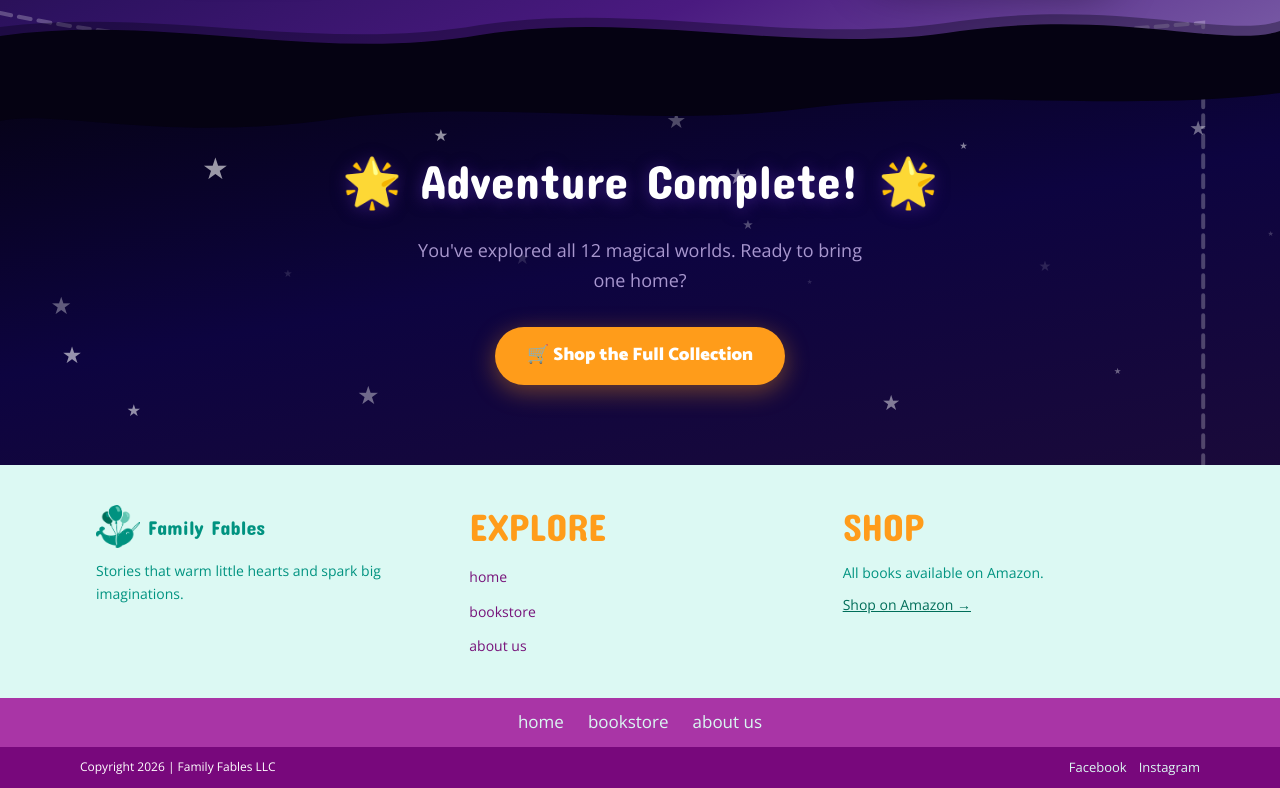
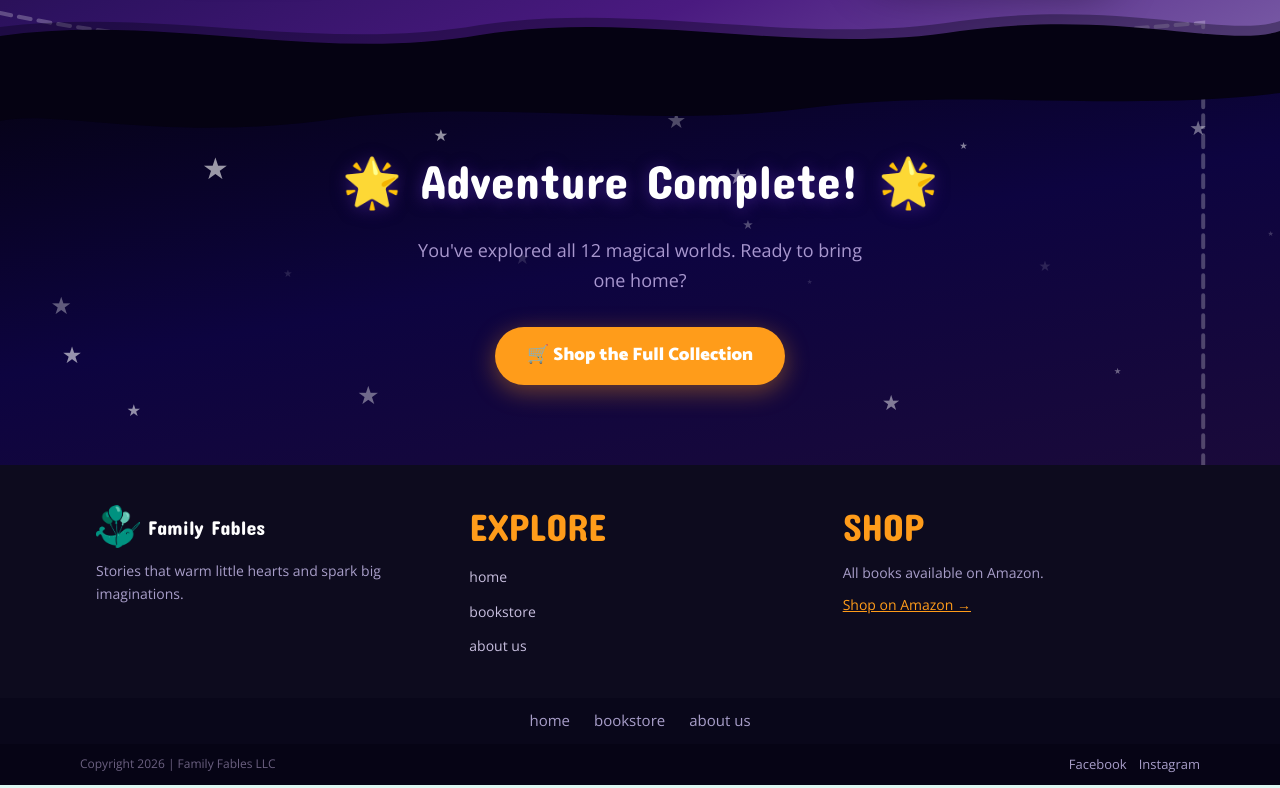
Before and after one commit to zpphillips-star/familyfables, a Next.js app: page / in a window 1280 px wide. Shown: the part 5850-6638 px from the top of the page. Built offline with nearby package versions, Linux system fonts and the light colour scheme.

Commit message:
Footer: dark night-sky theme — works on all book pages

```diff
--- a/components/Footer.tsx
+++ b/components/Footer.tsx
@@ -5,8 +5,8 @@ import { AMAZON_STORE_URL } from "@/lib/books";
 export default function Footer() {
   return (
     <footer>
-      {/* Main footer area — mint bg, teal text (matches WP #main-footer) */}
-      <div style={{ backgroundColor: "#dcf9f3", color: "#009380" }}>
+      {/* Main footer area */}
+      <div style={{ backgroundColor: "#0d0b1e", color: "#a89ec9" }}>
         <div className="max-w-6xl mx-auto px-4 sm:px-6 lg:px-8 py-10">
           <div className="grid grid-cols-1 md:grid-cols-3 gap-8">
 
@@ -16,12 +16,12 @@ export default function Footer() {
                 <Image src="/images/logo-detail-860.png" alt="Family Fables" width={44} height={44} />
                 <span
                   className="text-xl"
-                  style={{ fontFamily: "var(--font-concert-one), 'Concert One', cursive", color: "#009380" }}
+                  style={{ fontFamily: "var(--font-concert-one), 'Concert One', cursive", color: "#ffffff" }}
                 >
                   Family Fables
                 </span>
               </div>
-              <p className="text-sm leading-relaxed" style={{ color: "#009380" }}>
+              <p className="text-sm leading-relaxed" style={{ color: "#a89ec9" }}>
                 Stories that warm little hearts and spark big imaginations.
               </p>
 
@@ -44,8 +44,8 @@ export default function Footer() {
                   <li key={link.href}>
                     <Link
                       href={link.href}
-                      className="text-sm transition-colors hover:text-teal-700"
-                      style={{ color: "#77137a" }}
+                      className="text-sm transition-colors hover:opacity-75"
+                      style={{ color: "#c8bfdf" }}
                     >
                       {link.label}
                     </Link>
@@ -62,13 +62,13 @@ export default function Footer() {
               >
                 Shop
               </h3>
-              <p className="text-sm mb-2" style={{ color: "#009380" }}>All books available on Amazon.</p>
+              <p className="text-sm mb-2" style={{ color: "#a89ec9" }}>All books available on Amazon.</p>
               <a
                 href={AMAZON_STORE_URL}
                 target="_blank"
                 rel="noopener noreferrer"
                 className="text-sm transition-colors hover:opacity-75"
-                style={{ color: "#006e59", textDecoration: "underline" }}
+                style={{ color: "#ff9c1a", textDecoration: "underline" }}
               >
                 Shop on Amazon →
               </a>
@@ -77,8 +77,8 @@ export default function Footer() {
         </div>
       </div>
 
-      {/* Footer nav bar — purple bg (matches WP #et-footer-nav: #a935a6) */}
-      <div style={{ backgroundColor: "#a935a6" }}>
+      {/* Footer nav bar */}
+      <div style={{ backgroundColor: "#09071a" }}>
         <div className="max-w-6xl mx-auto px-4 py-3 flex gap-6 justify-center">
           {[
             { href: "/", label: "home" },
@@ -89,7 +89,7 @@ export default function Footer() {
               key={link.href}
               href={link.href}
               className="text-sm transition-colors hover:opacity-75"
-              style={{ color: "#daf8f2", fontSize: "17px" }}
+              style={{ color: "#a89ec9", fontSize: "15px" }}
             >
               {link.label}
             </Link>
@@ -97,11 +97,11 @@ export default function Footer() {
         </div>
       </div>
 
-      {/* Footer bottom bar — deep purple (matches WP #footer-bottom: #78087c) */}
-      <div style={{ backgroundColor: "#78087c" }}>
+      {/* Footer bottom bar */}
+      <div style={{ backgroundColor: "#060415" }}>
         <div
           className="max-w-6xl mx-auto px-4 py-3 flex flex-col sm:flex-row items-center justify-between gap-2 text-xs footer-bottom-row"
-          style={{ color: "#ffffff" }}
+          style={{ color: "#6b6080" }}
         >
           <p>Copyright {new Date().getFullYear()} | Family Fables LLC</p>
           <div className="flex gap-3">
@@ -114,7 +114,7 @@ export default function Footer() {
                 href={url}
                 target="_blank"
                 rel="noopener noreferrer"
-                style={{ color: "#dcf9f3", fontSize: "13px" }}
+                style={{ color: "#a89ec9", fontSize: "13px" }}
                 className="hover:opacity-75 transition-opacity"
               >
                 {label}
```
